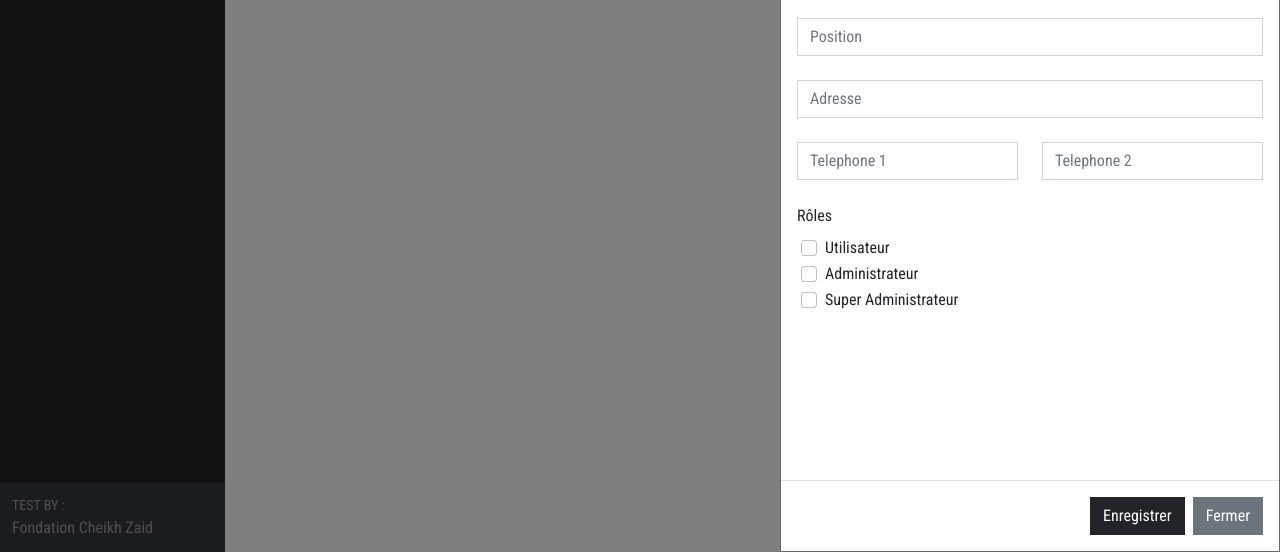
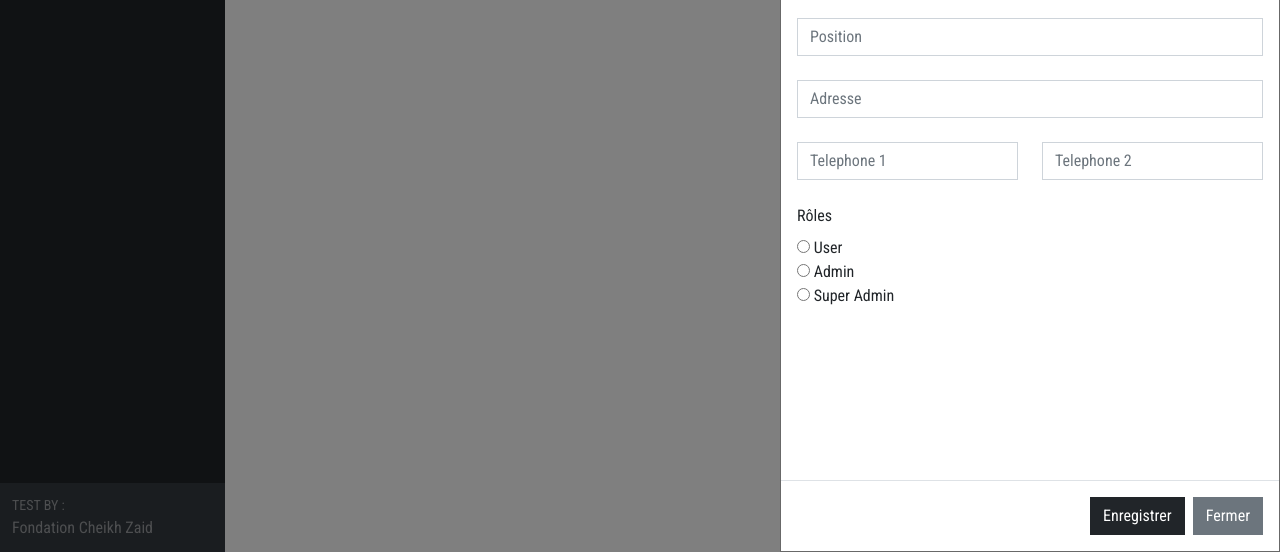
Before and after one commit to SanaeBouazzah/TransformData_DataTables, a Symfony app: template templates/gestion_users/user/index.html.twig in a window 1280 px wide, after a click on "Créer Un Nouveau Employeur". Shown: the part 248-800 px from the top of the page. Run offline with Twig, Linux system fonts and the light colour scheme; the template is opened without the code that fills it, so the values that code supplies are empty; style sheets or scripts are compiled from the project's sources; some libraries are stand-ins or nearby versions.

Commit message:
Update View

```diff
--- a/templates/gestion_users/user/index.html.twig
+++ b/templates/gestion_users/user/index.html.twig
@@ -77,18 +77,15 @@
 						</div>
 						<div class="row mb-4">
 							<label class="form-label">Rôles</label><br>
-							<div class="form-check form-check-inline">
-								<input class="form-check-input" type="checkbox" id="role_user" value="ROLE_USER">
-								<label class="form-check-label" for="role_user">Utilisateur</label>
-							</div>
-							<div class="form-check form-check-inline">
-								<input class="form-check-input" type="checkbox" id="role_admin" value="ROLE_ADMIN">
-								<label class="form-check-label" for="role_admin">Administrateur</label>
-							</div>
-							<div class="form-check form-check-inline">
-								<input class="form-check-input" type="checkbox" id="role_superadmin" value="ROLE_SUPER_ADMIN">
-								<label class="form-check-label" for="role_superadmin">Super Administrateur</label>
-							</div>
+					            <label>
+                                    <input type="radio" name="role" id="create_role_user" value="ROLE_USER"> User
+                                 </label><br>
+                                 <label>
+                                     <input type="radio" name="role" id="create_role_admin" value="ROLE_ADMIN"> Admin
+                                 </label><br>
+                                 <label>
+                                     <input type="radio" name="role" id="create_role_superadmin" value="ROLE_SUPER_ADMIN"> Super Admin
+                                 </label><br>
 						</div>
 					</form>
 				</div>
@@ -140,18 +137,15 @@
 						</div>
 						<div class="row mb-4">
 							<label class="form-label">Rôles</label><br>
-							<div class="form-check form-check-inline">
-								<input class="form-check-input" type="checkbox" id="edit_role_user" value="ROLE_USER">
-								<label class="form-check-label" for="edit_role_user">Utilisateur</label>
-							</div>
-							<div class="form-check form-check-inline">
-								<input class="form-check-input" type="checkbox" id="edit_role_admin" value="ROLE_ADMIN">
-								<label class="form-check-label" for="edit_role_admin">Administrateur</label>
-							</div>
-							<div class="form-check form-check-inline">
-								<input class="form-check-input" type="checkbox" id="edit_role_superadmin" value="ROLE_SUPER_ADMIN">
-								<label class="form-check-label" for="edit_role_superadmin">Super Administrateur</label>
-							</div>
+                               <label>
+                                    <input type="radio" name="role" id="edit_role_user" value="ROLE_USER"> User
+                               </label><br>
+                               <label>
+                                   <input type="radio" name="role" id="edit_role_admin" value="ROLE_ADMIN"> Admin
+                               </label><br>
+                               <label>
+                                   <input type="radio" name="role" id="edit_role_superadmin" value="ROLE_SUPER_ADMIN"> Super Admin
+                               </label><br>
 						</div>
 					</form>
 				</div>
```
